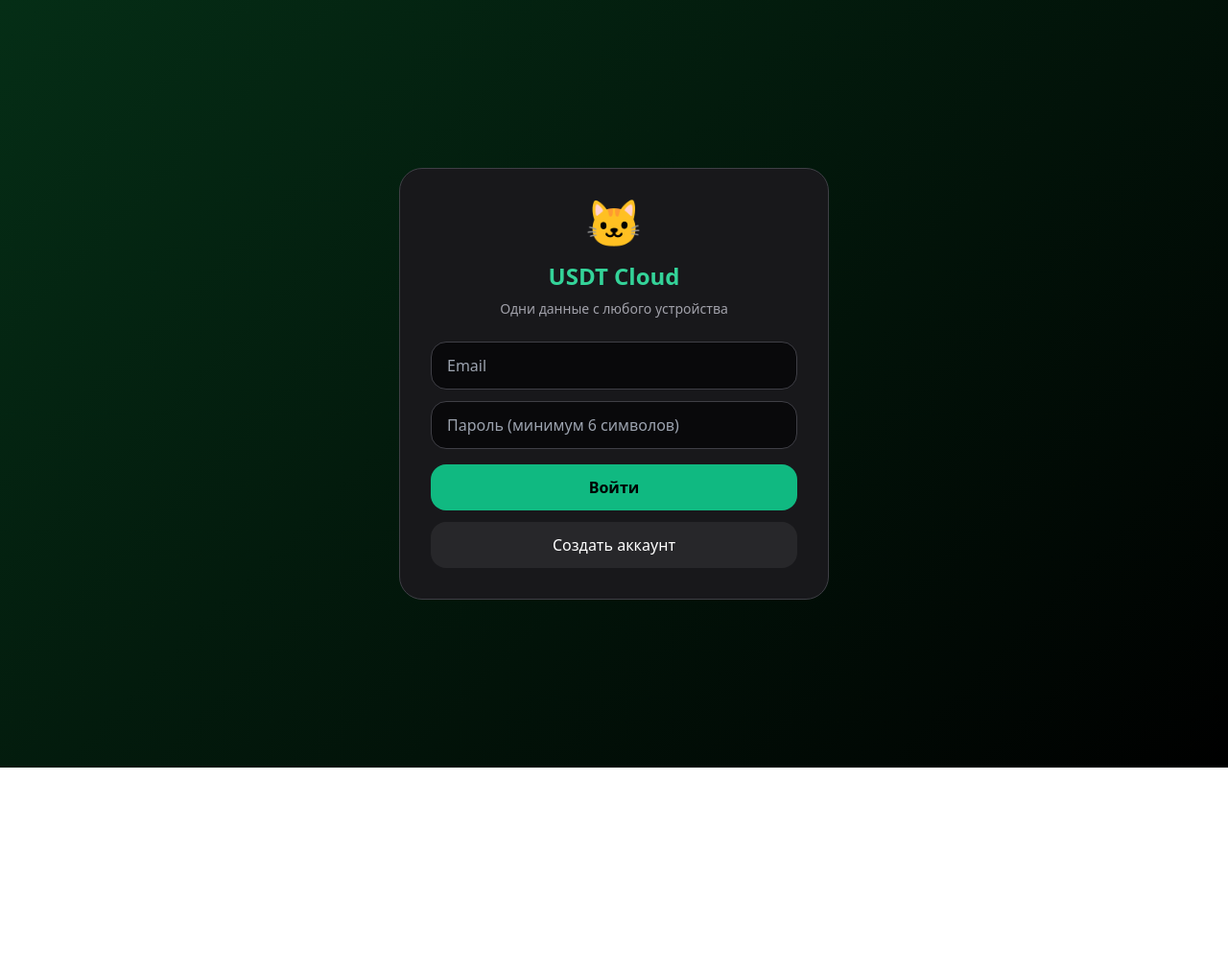
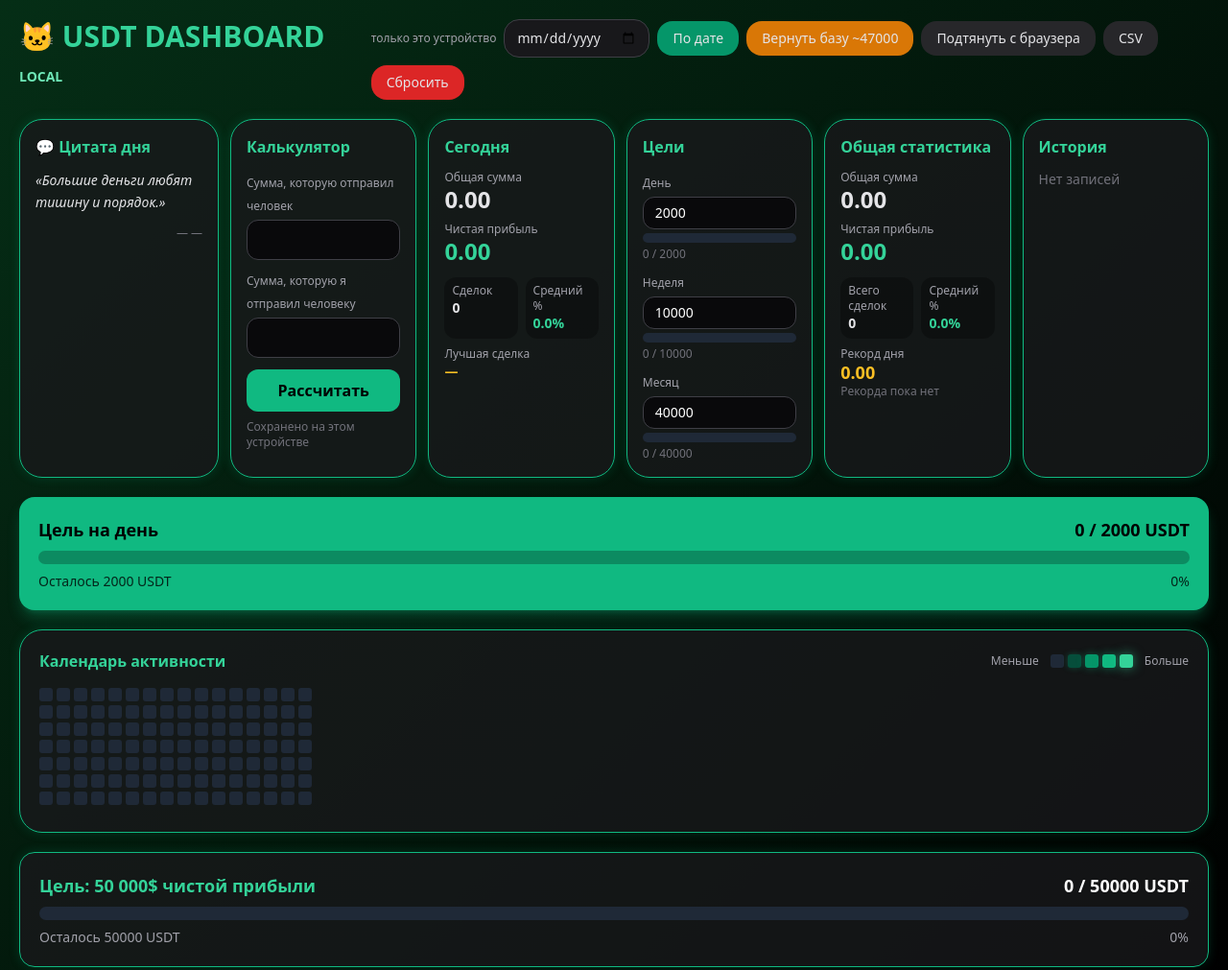
Before and after one commit to calculatorusdtt/bvscalculator1, a plain HTML site: page index.html in a window 1280 px wide. Shown: the top 1011 px of the page at 96% size. Before the commit the page ends 800 px from the top, so only its background shows below. Drawn offline with nearby package versions, Linux system fonts and the light colour scheme; no server answers.

Commit message:
Add files via upload

```diff
--- a/index.html
+++ b/index.html
@@ -3,11 +3,8 @@
 <head>
   <meta charset="UTF-8">
   <meta name="viewport" content="width=device-width, initial-scale=1.0">
-  <title>USDT Dashboard Cloud</title>
+  <title>USDT Dashboard Local</title>
   <script src="https://cdn.tailwindcss.com"></script>
-  <script src="https://www.gstatic.com/firebasejs/10.12.2/firebase-app-compat.js"></script>
-  <script src="https://www.gstatic.com/firebasejs/10.12.2/firebase-auth-compat.js"></script>
-  <script src="https://www.gstatic.com/firebasejs/10.12.2/firebase-firestore-compat.js"></script>
   <style>
     body { background: linear-gradient(135deg, #052e16 0%, #000 100%); min-height: 100vh; }
     .neon-card {
@@ -30,22 +27,9 @@
   </style>
 </head>
 <body class="text-zinc-200">
-  <div id="auth-screen" class="min-h-screen flex items-center justify-center p-4">
-    <div class="bg-zinc-900 border border-zinc-700 rounded-3xl p-8 w-full max-w-md">
-      <div class="text-5xl text-center mb-4">🐱</div>
-      <h1 class="text-2xl font-bold text-emerald-400 text-center mb-2">USDT Cloud</h1>
-      <p class="text-zinc-400 text-sm text-center mb-6">Одни данные с любого устройства</p>
-      <input id="email" type="email" placeholder="Email" class="w-full mb-3 bg-zinc-950 border border-zinc-700 rounded-2xl px-4 py-3 text-white">
-      <input id="password" type="password" placeholder="Пароль (минимум 6 символов)" class="w-full mb-4 bg-zinc-950 border border-zinc-700 rounded-2xl px-4 py-3 text-white" onkeydown="if(event.key==='Enter') login()">
-      <button onclick="login()" class="w-full bg-emerald-500 hover:bg-emerald-600 text-black font-semibold py-3 rounded-2xl mb-3">Войти</button>
-      <button onclick="register()" class="w-full bg-zinc-800 hover:bg-zinc-700 text-white py-3 rounded-2xl">Создать аккаунт</button>
-      <p id="auth-error" class="text-red-400 text-sm mt-3 hidden"></p>
-    </div>
-  </div>
-
-  <div id="app" class="hidden max-w-[1680px] mx-auto p-5">
+  <div id="app" class="max-w-[1680px] mx-auto p-5">
     <div class="flex flex-col md:flex-row justify-between gap-4 mb-5">
-      <h1 class="text-3xl font-bold text-emerald-400">🐱 USDT DASHBOARD <span class="text-sm text-emerald-300">CLOUD</span></h1>
+      <h1 class="text-3xl font-bold text-emerald-400">🐱 USDT DASHBOARD <span class="text-sm text-emerald-300">LOCAL</span></h1>
       <div class="flex flex-wrap gap-2 items-center">
         <span id="user-email" class="text-xs text-zinc-400"></span>
         <input type="date" id="selected-date" class="bg-zinc-900 border border-zinc-700 rounded-2xl px-3 py-2 text-sm">
@@ -53,7 +37,7 @@
         <button onclick="restoreLostBase()" class="bg-amber-600 px-4 py-2 rounded-2xl text-sm">Вернуть базу ~47000</button>
         <button onclick="migrateLocalIfNeeded(true)" class="bg-zinc-800 px-4 py-2 rounded-2xl text-sm">Подтянуть с браузера</button>
         <button onclick="exportToCSV()" class="bg-zinc-800 px-4 py-2 rounded-2xl text-sm">CSV</button>
-        <button onclick="logout()" class="bg-red-600 px-4 py-2 rounded-2xl text-sm">Выйти</button>
+        <button onclick="wipeLocal()" class="bg-red-600 px-4 py-2 rounded-2xl text-sm">Сбросить</button>
       </div>
     </div>
 
@@ -73,7 +57,7 @@
           <label class="text-xs text-zinc-400">Сумма, которую я отправил человеку</label>
           <input id="sentByMe" type="number" step="0.01" class="w-full mt-1 mb-3 bg-zinc-950 border border-zinc-700 rounded-xl px-3 py-2 text-white">
           <button onclick="calculate()" class="w-full bg-emerald-500 hover:bg-emerald-600 text-black font-semibold py-2.5 rounded-xl">Рассчитать</button>
-          <p id="save-status" class="text-xs text-zinc-500 mt-2">Облако: ожидание</p>
+          <p id="save-status" class="text-xs text-zinc-500 mt-2">Сохранено на этом устройстве</p>
         </div>
         <div class="neon-card bg-zinc-900/80 rounded-3xl p-4">
           <h2 class="text-emerald-400 font-semibold mb-3">Сегодня</h2>
@@ -176,22 +160,11 @@
   </div>
 
 <script>
-const firebaseConfig = {
-  apiKey: "AIzaSyAzR7lDgl42crdDIYfSp9vJxjgILJp1t10",
-  authDomain: "usdtdashboard.firebaseapp.com",
-  projectId: "usdtdashboard",
-  storageBucket: "usdtdashboard.firebasestorage.app",
-  messagingSenderId: "912872011601",
-  appId: "1:912872011601:web:262d656c0e5cf995b4c570"
-};
-firebase.initializeApp(firebaseConfig);
-const auth = firebase.auth();
-const db = firebase.firestore();
+const LS_KEY = "usdt_local_v1";
 let records = [];
 let goals = { day: 2000, week: 10000, month: 40000 };
 let lifeGoalProfit = 0;
 let lifeGoalStartedAt = null;
-let currentUser = null;
 const todayStr = new Date().toLocaleDateString('ru-RU');
 const quotes = [
   { text: "Деньги любят скорость и дисциплину. Медлительность — их главный враг.", author: "Неизвестный" },
@@ -218,67 +191,43 @@ function renderQuote() {
   document.getElementById('quote-text').textContent = '«' + q.text + '»';
   document.getElementById('quote-author').textContent = '— ' + q.author;
 }
-function showError(msg) {
-  const el = document.getElementById('auth-error');
-  el.textContent = msg;
-  el.classList.remove('hidden');
+function wipeLocal() {
+  if (!confirm("Стереть все сделки на этом устройстве?")) return;
+  localStorage.removeItem(LS_KEY);
+  records = [];
+  goals = { day: 2000, week: 10000, month: 40000 };
+  lifeGoalProfit = 0;
+  lifeGoalStartedAt = new Date().toISOString();
+  saveCloud();
+  renderAll();
 }
-function register() {
-  const email = document.getElementById('email').value.trim();
-  const password = document.getElementById('password').value;
-  if (!email || password.length < 6) return showError('Введи email и пароль от 6 символов');
-  auth.createUserWithEmailAndPassword(email, password).catch(err => showError(err.message));
+function loadCloud() {
+  setStatus("Загрузка...");
+  try {
+    const data = JSON.parse(localStorage.getItem(LS_KEY) || "null");
+    if (data) {
+      records = data.records || [];
+      goals = data.goals || goals;
+      lifeGoalProfit = Number(data.lifeGoalProfit || 0);
+      lifeGoalStartedAt = data.lifeGoalStartedAt || null;
+    }
+  } catch (e) {}
+  if (!lifeGoalStartedAt) lifeGoalStartedAt = new Date().toISOString();
+  setStatus("Сохранено на этом устройстве");
 }
-function login() {
-  const email = document.getElementById('email').value.trim();
-  const password = document.getElementById('password').value;
-  if (!email || !password) return showError('Введи email и пароль');
-  auth.signInWithEmailAndPassword(email, password).catch(err => showError(err.message));
-}
-function logout() { auth.signOut(); }
-auth.onAuthStateChanged(async (user) => {
-  if (!user) {
-    currentUser = null;
-    document.getElementById('auth-screen').classList.remove('hidden');
-    document.getElementById('app').classList.add('hidden');
-    return;
+function saveCloud() {
+  const dayEl = document.getElementById("goal-day");
+  if (dayEl) {
+    goals = {
+      day: parseFloat(document.getElementById("goal-day").value) || 2000,
+      week: parseFloat(document.getElementById("goal-week").value) || 10000,
+      month: parseFloat(document.getElementById("goal-month").value) || 40000
+    };
   }
-  currentUser = user;
-  document.getElementById('auth-screen').classList.add('hidden');
-  document.getElementById('app').classList.remove('hidden');
-  document.getElementById('user-email').textContent = user.email;
-  await loadCloud();
-  renderQuote();
-  renderAll();
-});
-function userRef() { return db.collection('users').doc(currentUser.uid); }
-async function loadCloud() {
-  setStatus('Загрузка из облака...');
-  const snap = await userRef().get();
-  if (snap.exists) {
-    const data = snap.data();
-    records = data.records || [];
-    goals = data.goals || goals;
-    lifeGoalProfit = Number(data.lifeGoalProfit || 0);
-    lifeGoalStartedAt = data.lifeGoalStartedAt || null;
-  }
-  if (!lifeGoalStartedAt) {
-    lifeGoalStartedAt = new Date().toISOString();
-    lifeGoalProfit = 0;
-    await userRef().set({ lifeGoalStartedAt, lifeGoalProfit: 0, updatedAt: new Date().toISOString() }, { merge: true });
-  }
-  setStatus('Синхронизировано');
-}
-async function saveCloud() {
-  if (!currentUser) return;
-  goals = {
-    day: parseFloat(document.getElementById('goal-day').value) || 2000,
-    week: parseFloat(document.getElementById('goal-week').value) || 10000,
-    month: parseFloat(document.getElementById('goal-month').value) || 40000
-  };
-  setStatus('Сохранение...');
-  await userRef().set({ records, goals, lifeGoalProfit, lifeGoalStartedAt, updatedAt: new Date().toISOString() }, { merge: true });
-  setStatus('Сохранено в облако');
+  localStorage.setItem(LS_KEY, JSON.stringify({
+    records, goals, lifeGoalProfit, lifeGoalStartedAt, updatedAt: new Date().toISOString()
+  }));
+  setStatus("Сохранено на этом устройстве");
 }
 function setStatus(text) {
   const el = document.getElementById('save-status');
@@ -477,9 +426,13 @@ function exportToCSV() {
   const blob = new Blob([csv], { type: 'text/csv' });
   const a = document.createElement('a');
   a.href = URL.createObjectURL(blob);
-  a.download = 'usdt_cloud.csv';
+  a.download = 'usdt_local.csv';
   a.click();
 }
+document.getElementById("user-email").textContent = "только это устройство";
+loadCloud();
+renderQuote();
+renderAll();
 </script>
 </body>
 </html>
```
